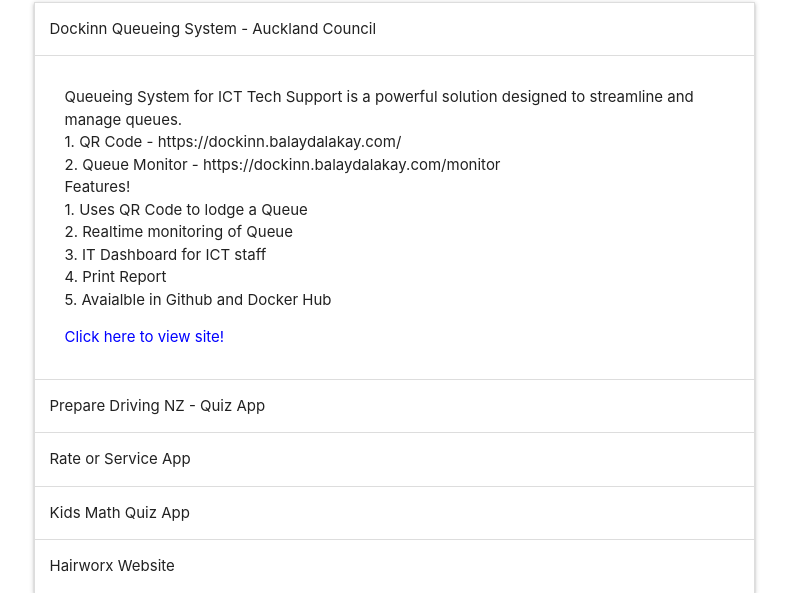
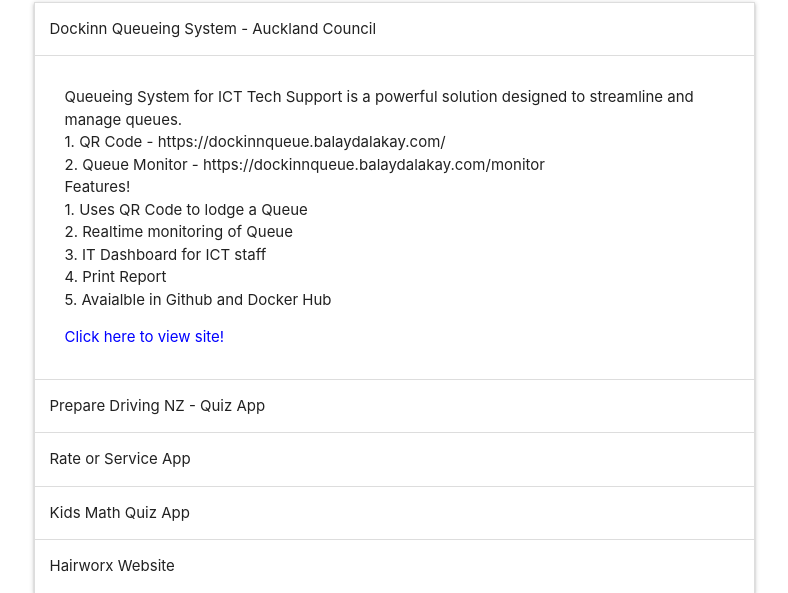
Before and after one commit to christopherece/christophersite, a Django app: page / in a window 1280 px wide, after a click on "Dockinn Queueing System - Auckland Council". Shown: the part 3822-4415 px from the top of the page, without its empty margins (371-1159 px from the left). Run offline with Django 4.2, Linux system fonts and the light colour scheme.

Commit message:
Edit Site

```diff
--- a/templates/pages/index.html
+++ b/templates/pages/index.html
@@ -159,8 +159,8 @@
                     <div class="collapsible-body">
                         <span>
                             Queueing System for ICT Tech Support is a powerful solution designed to streamline and manage queues. <br>
-                            1. QR Code - https://dockinn.balaydalakay.com/ <br>
-                            2. Queue Monitor - https://dockinn.balaydalakay.com/monitor <br>
+                            1. QR Code - https://dockinnqueue.balaydalakay.com/ <br>
+                            2. Queue Monitor - https://dockinnqueue.balaydalakay.com/monitor <br>
 
                             Features! <br>
                             1. Uses QR Code to lodge a Queue <br>
@@ -169,7 +169,7 @@
                             4. Print Report <br>
                             5. Avaialble in Github and Docker Hub </b>
                             <p></p>
-                            <a target="_blank" style="color: blue" href="https://dockinn.balaydalakay.com/">Click here to view site!<a/> <br>
+                            <a target="_blank" style="color: blue" href="https://dockinnqueue.balaydalakay.com/">Click here to view site!<a/> <br>
                         </span>
                     </div>
                 </li>
```
